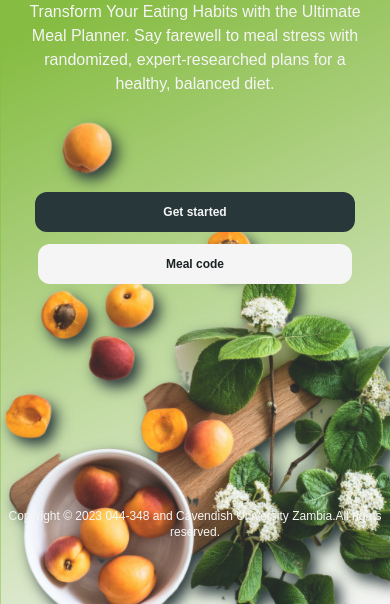
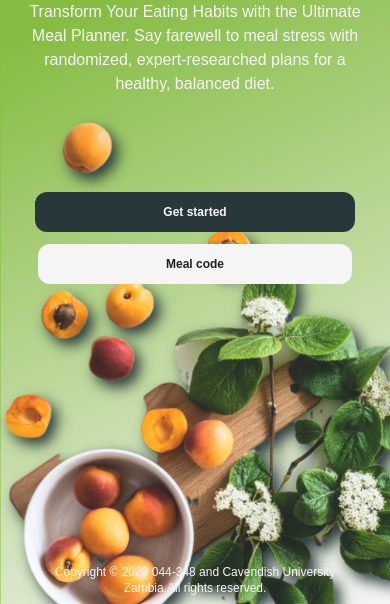
Before and after one commit to Chilanzi-thirt33n/PROJECT-BALANCE, a website: page index.html in a window 390 px wide. Shown: the part 240-844 px from the top of the page. Drawn offline with Linux system fonts and the light colour scheme.

Commit message:
another footer fix on index

```diff
--- a/index.html
+++ b/index.html
@@ -30,7 +30,7 @@
     </main>
 
     <!--the footer with cavendish details-->
-    <footer class="flex items-center mt-56 lg:mt-52 justify-center" >
+    <footer class="flex absolute right-8 left-8 bottom-2 lg:relative lg:inset-0 items-center mt-56 lg:mt-52 justify-center" >
 
     <p class="px-2 text-center text-myWhite lg:text-myDarkestGreen font-light text-xs
       " >
```
Also changed, not shown: dist/output.css.
